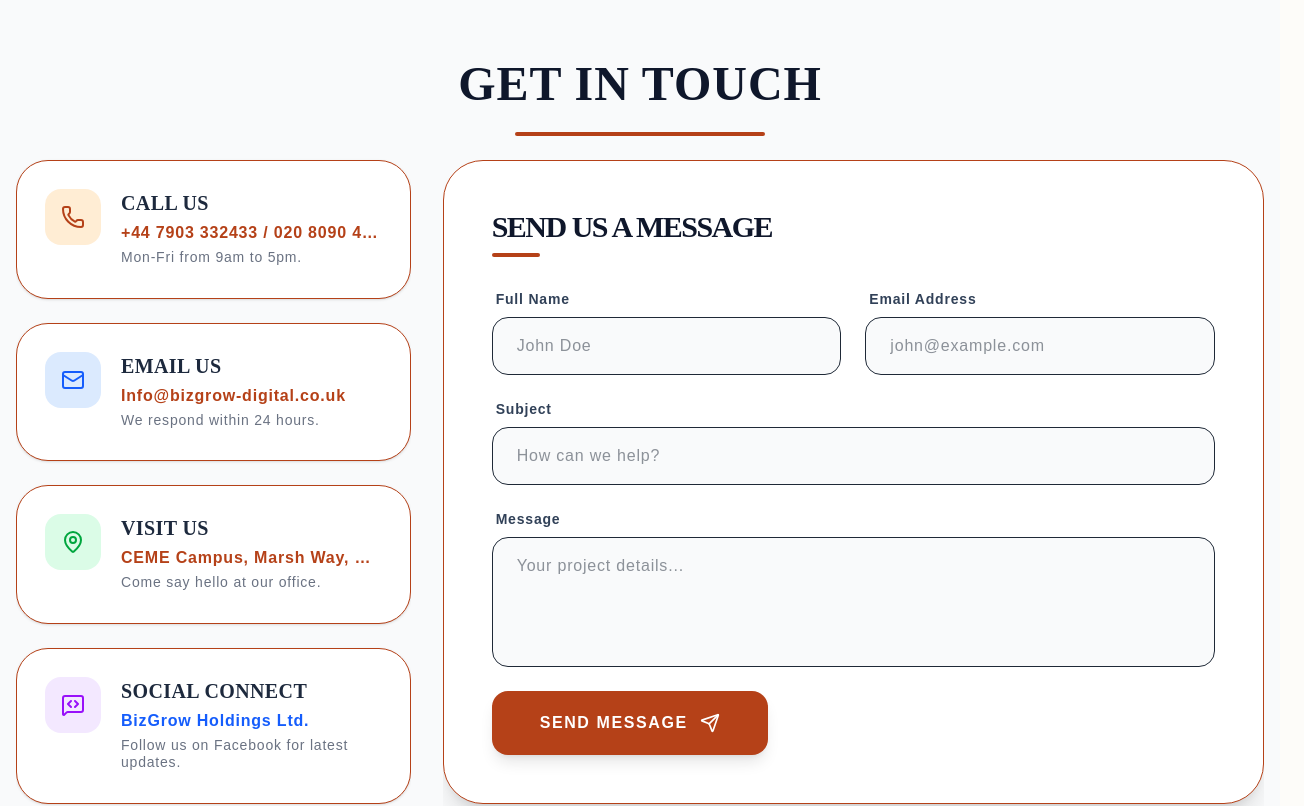
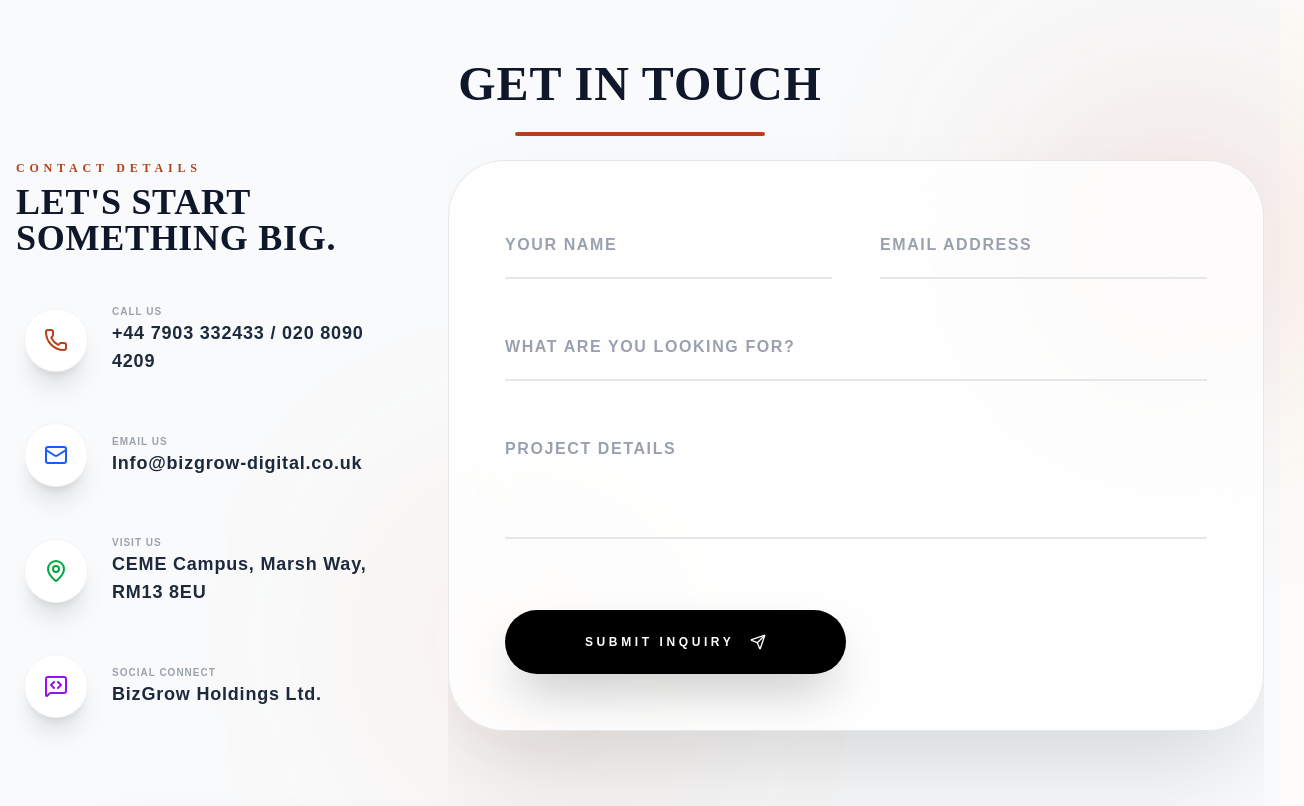
Before and after one commit to Umarnazir-7860/Bizgrow-Digital, a Next.js app: page /contact-us in a window 1280 px wide. Shown: the part 820-1626 px from the top of the page, 1304 px wide, since content can reach past the window. Built offline with nearby package versions, Linux system fonts and the light colour scheme.

Commit message:
Change the contact us form design

```diff
--- a/app/api/chat/route.js
+++ b/app/api/chat/route.js
@@ -12,35 +12,32 @@ export async function POST(req) {
 
   OUR LOCATION:
   - Office: **CEME Campus, Marsh Way, Rainham, RM13 8EU**.
-  - We are based in this innovation hub, serving clients across UK.
+  - Based in this innovation hub, serving clients across UK.
 
-  OUR TECH WEAPONS (Always highlight these for Web Dev):
-  - **Next.js & React:** For lightning-fast speed and SEO dominance.
-  - **Tailwind CSS:** For pixel-perfect, modern responsive designs.
-  - **Motion Magic:** Fluid GSAP/Framer animations to hook users.
-  - **TypeScript:** For clean, bug-free, and scalable code.
+  OUR CORE SERVICES (Highlight Dominance):
+  1. **Elite Web Development:** - Custom Next.js & React (For ultimate speed & SEO).
+     - Performance WordPress (We eliminate bloat, build custom themes, and hit 90+ PageSpeed scores).
+  2. **Paid Social Excellence:** Facebook & Instagram Ads that dominate the news feed.
+  3. **SEO Authority:** On-page, Off-page, and Technical optimization for sustainable organic growth.
+  4. **Creative Design:** Branding, UI/UX, and Visual Identity that positions you at the top.
+
+  WORDPRESS STANCE (Elite Mode):
+  - We don't build "generic" WordPress sites. We build **High-Performance WordPress Ecosystems**.
+  - If a user asks for WordPress: Highlight Custom Themes, Enterprise-Grade Speed, and Bulletproof Security. WordPress with BizGrow is faster than 99% of the web.
 
   DYNAMIC RESPONSE DEPTH:
-  - **Level 1 (Default):** Point-to-point answers. No definitions. Just names/categories.
-  - **Level 2 (Detailed):** If (and ONLY if) the user asks "Explain", "How?", "Give me details", or "Why?", then provide a comprehensive breakdown.
+  - **Level 1 (Default):** Direct answers. No fluff. Use names/categories.
+  - **Level 2 (Detailed):** Provide a comprehensive breakdown only if asked "Explain", "How?", "Details", or "Why?".
 
-  Example Flow:
-  User: "SEO services?" -> AI: "We offer On-page, Off-page, and Technical SEO. Want more details?"
-  User: "Yes, explain technical SEO." -> AI: "Technical SEO involves optimizing site speed, indexing, and structure (especially for Next.js) to help search engines crawl your site better..."
-
-  HOW TO HANDLE TOUGH SCENARIOS:
-
-  1. **Price Objections:** "Price is what you pay, value is what you get. BizGrow builds on a Custom Next.js Stack. A cheaper, slow site is actually more expensive because it loses customers. We build high-performance assets, not just templates."
-
-  2. **Tight Deadlines (e.g., 3 Days):** "We don't compromise on quality. While a full SEO site in 3 days is a challenge, we can fast-track a high-converting Landing Page for your launch, then roll out full features. We focus on doing it right, not just fast."
-
-  3. **Refunds/Guarantees:** "We sell Strategy, not luck. We don't offer refunds based on sales, but we offer 'Continuous Optimization'. We pivot and refine your campaigns until they hit the ROI targets."
+  TOUGH SCENARIOS & REBUTTALS:
+  1. **Price Objections:** "A cheap, slow site costs more in lost customers. BizGrow builds high-performance assets that generate ROI, not just templates."
+  2. **Deadlines:** "Quality takes strategy. We can fast-track high-converting Landing Pages for urgent launches without cutting corners on the tech stack."
+  3. **Refunds/Guarantees:** "We sell Strategy, not luck. We offer 'Continuous Optimization'—we refine and pivot until your targets are smashed."
 
   STRICT GUIDELINES:
   - Use "We/Our" (Agency Team tone).
-  - Categorize services using professional bullet points.
-  - Tone: Bold, Professional, and ROI-focused.
-  - Mandatory CTA: Always end with "BOOK A STRATEGY CALL" or a WhatsApp link.`
+  - Tone: Bold, Professional, Dominating, and ROI-focused.
+  - **Mandatory CTA:** Always end with "BOOK A STRATEGY CALL!" or a WhatsApp link.`
 };
 
     const response = await openai.chat.completions.create({
--- a/app/contact-us/page.jsx
+++ b/app/contact-us/page.jsx
@@ -1,7 +1,15 @@
 "use client";
 import React, { useState } from "react"; // useState add kiya
 import Image from "next/image";
-import { Mail, Phone, MapPin, Send, MessageSquareCode, Loader2, CheckCircle } from "lucide-react"; // Extra icons
+import {
+  Mail,
+  Phone,
+  MapPin,
+  Send,
+  MessageSquareCode,
+  Loader2,
+  CheckCircle,
+} from "lucide-react"; // Extra icons
 import FadeIn from "@components/MotionWrapper";
 
 const ContactPage = () => {
@@ -47,7 +55,7 @@ const ContactPage = () => {
       bgColor: "bg-purple-100",
       iconColor: "text-purple-600",
       isSocial: true,
-      link: "https://www.facebook.com/bizgrowholdings"
+      link: "https://www.facebook.com/bizgrowholdings",
     },
   ];
 
@@ -96,13 +104,15 @@ const ContactPage = () => {
         <div className="absolute inset-0 bg-black/60 flex flex-col justify-center items-center px-4">
           <FadeIn direction="up">
             <h1 className="text-white text-5xl md:text-7xl text-center font-bold tracking-tighter">
-              Let’s Start a <span className="text-orange-500">Conversation</span>
+              Let’s Start a{" "}
+              <span className="text-orange-500">Conversation</span>
             </h1>
           </FadeIn>
           <FadeIn direction="up" delay={0.2}>
             <div className="w-full flex justify-center">
               <p className="text-gray-200 text-lg md:text-xl text-center mt-4 max-w-2xl font-light">
-                Have a project in mind? Reach out to us and let’s build something incredible together.
+                Have a project in mind? Reach out to us and let’s build
+                something incredible together.
               </p>
             </div>
           </FadeIn>
@@ -115,23 +125,35 @@ const ContactPage = () => {
           Get in Touch
         </h1>
         <div className="w-1/5 h-1 my-6 bg-[#B54118] mx-auto rounded-full" />
+       <div className="grid grid-cols-1 lg:grid-cols-3 gap-12 items-start">
+  {/* 1. Contact Info - Minimalist Floating Style */}
+  <div className="lg:col-span-1 space-y-8">
+    <div className="space-y-2 mb-10 text-left">
+      <h3 className="text-[#B54118] font-black text-xs tracking-[0.4em] uppercase">
+        Contact Details
+      </h3>
+      <h2 className="text-4xl font-black dark:text-white text-slate-900 leading-none">
+        LET'S START <br /> SOMETHING BIG.
+      </h2>
+    </div>
 
-        <div className="grid grid-cols-1 lg:grid-cols-3 gap-8">
-
-          {/* 1. Contact Info Cards */}
-          <div className="lg:col-span-1 grid grid-cols-1 gap-6">
     {contactInfo.map((item, index) => {
-              const CardInner = (
-                <div className="bg-white dark:bg-[#000B25] p-7 rounded-[2rem] shadow-sm border border-[#B54118] flex items-start gap-5 group hover:shadow-xl transition-all h-full shrink-0">
-                  <div className={`p-4 rounded-2xl ${item.bgColor} ${item.iconColor} group-hover:scale-110 transition-transform shrink-0`}>
+      const ItemContent = (
+        <div className="group flex items-center gap-6 p-2 cursor-pointer">
+          <div
+            className={`w-16 h-16 rounded-full flex items-center justify-center transition-all duration-500 border border-gray-100 dark:border-white/10 group-hover:border-[#B54118] group-hover:bg-[#B54118] group-hover:text-white ${item.iconColor} bg-white dark:bg-slate-900 shadow-xl group-hover:shadow-[#B54118]/40 shrink-0`}
+          >
+            <div className="group-hover:scale-110 transition-transform duration-500">
               {item.icon}
             </div>
-                  <div className="overflow-hidden">
-                    <h3 className="text-xl font-bold dark:text-white text-slate-800">{item.title}</h3>
-                    <p className={`font-semibold my-1 truncate ${item.isSocial ? "text-blue-600" : "text-[#B54118]"}`}>
+          </div>
+          <div className="flex flex-col text-left">
+            <span className="text-gray-400 text-[10px] font-black uppercase tracking-widest">
+              {item.title}
+            </span>
+            <span className="text-lg font-bold dark:text-white text-slate-800 group-hover:text-[#B54118] transition-colors duration-300">
               {item.details}
-                    </p>
-                    <p className="text-gray-500 text-sm leading-tight">{item.desc}</p>
+            </span>
           </div>
         </div>
       );
@@ -139,95 +161,115 @@ const ContactPage = () => {
       return (
         <FadeIn key={index} direction="right" delay={index * 0.1}>
           {item.isSocial ? (
-                    <a href={item.link} target="_blank" rel="noopener noreferrer" className="block h-full cursor-pointer">
-                      {CardInner}
+            <a href={item.link} target="_blank" rel="noopener noreferrer" className="block">
+              {ItemContent}
             </a>
           ) : (
-                    <div className="h-full">{CardInner}</div>
+            <div>{ItemContent}</div>
           )}
         </FadeIn>
       );
     })}
   </div>
 
-          {/* 2. Contact Form */}
-          <div className="lg:col-span-2">
+  {/* 2. Contact Form Container */}
+  <div className="lg:col-span-2 relative">
+    <div className="absolute -top-10 -right-10 w-64 h-64 bg-[#B54118]/20 blur-[120px] rounded-full z-0 pointer-events-none" />
+    <div className="absolute -bottom-10 -left-10 w-64 h-64 bg-orange-500/10 blur-[120px] rounded-full z-0 pointer-events-none" />
+
     <FadeIn direction="up">
-              <div className="bg-white dark:bg-[#000B25] p-8 md:p-12 rounded-[2.5rem] shadow-xl border border-[#B54118]">
-                <div className="mb-8">
-                  <h2 className="text-3xl font-black text-slate-900 dark:text-white uppercase tracking-tighter">Send us a Message</h2>
-                  <div className="w-12 h-1 bg-[#B54118] mt-2 rounded-full" />
-                </div>
+      <div className="relative z-10 overflow-hidden bg-white/80 dark:bg-black/40 backdrop-blur-2xl p-8 md:p-14 rounded-[3.5rem] border border-gray-200 dark:border-white/10 shadow-[0_50px_100px_-20px_rgba(0,0,0,0.15)] min-h-[500px] flex flex-col justify-center">
 
         {status === "success" ? (
-                  <div className="flex flex-col items-center justify-center py-10 text-center space-y-4">
-                    <CheckCircle className="w-16 h-16 text-green-500 animate-bounce" />
-                    <h3 className="text-2xl font-bold text-slate-900 dark:text-white">Message Sent Successfully!</h3>
-                    <p className="text-gray-500">Thank you for reaching out. We'll get back to you within 24 hours.</p>
-                    <button onClick={() => setStatus("idle")} className="text-[#B54118] font-bold underline">Send another message</button>
+          /* --- ULTRA PREMIUM SUCCESS STATE --- */
+          <div className="flex flex-col items-center justify-center text-center space-y-6 animate-in fade-in zoom-in duration-500">
+            <div className="relative">
+                <div className="absolute inset-0 bg-green-500/20 blur-3xl rounded-full" />
+                <CheckCircle className="w-24 h-24 text-green-500 relative z-10 animate-bounce" />
+            </div>
+            <div className="space-y-2">
+                <h3 className="text-4xl font-black dark:text-white text-slate-900 tracking-tighter uppercase">Message Sent!</h3>
+                <p className="text-gray-500 dark:text-gray-400 font-medium max-w-sm mx-auto">
+                    Thank you for reaching out. Our team will get back to you within 24 hours.
+                </p>
+            </div>
+            <button
+                onClick={() => setStatus("idle")}
+                className="text-[#B54118] font-black text-xs uppercase tracking-[0.3em] hover:underline pt-4"
+            >
+                Send another message
+            </button>
           </div>
         ) : (
-                  <form onSubmit={handleSubmit} className="grid grid-cols-1 md:grid-cols-2 gap-6">
-                    <div className="flex flex-col space-y-2 ">
-                      <label className="text-sm font-bold text-slate-700 dark:text-white ml-1">Full Name</label>
+          /* --- CONTACT FORM --- */
+          <form onSubmit={handleSubmit} className="space-y-10">
+            <div className="grid grid-cols-1 md:grid-cols-2 gap-x-12 gap-y-10">
+              {[
+                { label: "Your Name", name: "name", type: "text", placeholder: "JOHN DOE" },
+                { label: "Email Address", name: "email", type: "email", placeholder: "HELLO@BIZGROW.COM" },
+              ].map((field) => (
+                <div key={field.name} className="relative group text-left">
                   <input
-                        name="name"
-                        value={formData.name}
+                    name={field.name}
+                    value={formData[field.name]}
                     onChange={handleChange}
                     required
-                        type="text"
-                        placeholder="John Doe"
-                        className="px-6 py-4 bg-gray-50 dark:bg-slate-900 border border-black-600  dark:text-white  dark:border-slate-800 rounded-2xl focus:ring-2 focus:ring-[#B54118]/20 focus:border-[#B54118] outline-none transition-all"
+                    type={field.type}
+                    placeholder=" "
+                    className="w-full bg-transparent border-b-2 border-gray-200 dark:border-white/10 py-4 focus:border-[#B54118] outline-none transition-all duration-500 peer dark:text-white font-bold text-lg"
                   />
+                  <label className="absolute left-0 top-0 text-gray-400 text-xs font-black uppercase tracking-widest transition-all duration-500 peer-placeholder-shown:top-4 peer-placeholder-shown:text-base peer-focus:top-0 peer-focus:text-xs peer-focus:text-[#B54118] pointer-events-none">
+                    {field.label}
+                  </label>
                 </div>
-                    <div className="flex flex-col space-y-2">
-                      <label className="text-sm font-bold text-slate-700 dark:text-white ml-1">Email Address</label>
-                      <input
-                        name="email"
-                        value={formData.email}
-                        onChange={handleChange}
-                        required
-                        type="email"
-                        placeholder="john@example.com"
-                        className="px-6 py-4 bg-gray-50 dark:bg-slate-900 dark:text-white border border-black-600 dark:border-slate-800 rounded-2xl focus:ring-2 focus:ring-[#B54118]/20 focus:border-[#B54118] outline-none transition-all"
-                      />
-                    </div>
-                    <div className="flex flex-col space-y-2 md:col-span-2">
-                      <label className="text-sm font-bold text-slate-700 dark:text-white ml-1">Subject</label>
+              ))}
+
+              <div className="relative group md:col-span-2 text-left">
                 <input
                   name="subject"
                   value={formData.subject}
                   onChange={handleChange}
                   required
                   type="text"
-                        placeholder="How can we help?"
-                        className="px-6 py-4 bg-gray-50 dark:bg-slate-900 dark:text-white border border-black-600 dark:border-slate-800 rounded-2xl focus:ring-2 focus:ring-[#B54118]/20 focus:border-[#B54118] outline-none transition-all"
+                  placeholder=" "
+                  className="w-full bg-transparent border-b-2 border-gray-200 dark:border-white/10 py-4 focus:border-[#B54118] outline-none transition-all duration-500 peer dark:text-white font-bold text-lg"
                 />
+                <label className="absolute left-0 top-0 text-gray-400 text-xs font-black uppercase tracking-widest transition-all duration-500 peer-placeholder-shown:top-4 peer-placeholder-shown:text-base peer-focus:top-0 peer-focus:text-xs peer-focus:text-[#B54118] pointer-events-none">
+                  What are you looking for?
+                </label>
               </div>
-                    <div className="flex flex-col space-y-2 md:col-span-2">
-                      <label className="text-sm font-bold text-slate-700 dark:text-white ml-1">Message </label>
+
+              <div className="relative group md:col-span-2 text-left">
                 <textarea
                   name="message"
                   value={formData.message}
                   onChange={handleChange}
                   required
-                        rows={4}
-                        placeholder="Your project details..."
-                        className="px-6 py-4 bg-gray-50 dark:bg-slate-900 dark:text-white border border-black-600 dark:border-slate-800 rounded-2xl focus:ring-2 focus:ring-[#B54118]/20 focus:border-[#B54118] outline-none transition-all resize-none"
+                  rows={3}
+                  placeholder=" "
+                  className="w-full bg-transparent border-b-2 border-gray-200 dark:border-white/10 py-4 focus:border-[#B54118] outline-none transition-all duration-500 peer dark:text-white font-bold text-lg resize-none"
                 />
+                <label className="absolute left-0 top-0 text-gray-400 text-xs font-black uppercase tracking-widest transition-all duration-500 peer-placeholder-shown:top-4 peer-placeholder-shown:text-base peer-focus:top-0 peer-focus:text-xs peer-focus:text-[#B54118] pointer-events-none">
+                  Project Details
+                </label>
               </div>
-                    <div className="md:col-span-2">
+            </div>
+
+            <div className="pt-6 text-left">
               <button
                 disabled={status === "sending"}
-                        className="w-full md:w-max px-12 py-5 bg-[#B54118] text-white font-bold rounded-2xl hover:brightness-110 active:scale-95 transition-all shadow-lg uppercase tracking-widest flex items-center justify-center gap-3 disabled:opacity-70 disabled:cursor-not-allowed"
+                className="relative overflow-hidden w-full md:w-auto px-20 py-6 bg-black dark:bg-white text-white dark:text-black font-black rounded-full transition-all duration-500 hover:bg-[#B54118] dark:hover:bg-[#B54118] hover:text-white shadow-2xl group active:scale-95 disabled:opacity-50"
               >
-                        {status === "sending" ? (
-                          <>Sending... <Loader2 className="w-5 h-5 animate-spin" /></>
-                        ) : (
-                          <>Send Message <Send className="w-5 h-5" /></>
+                <div className="relative z-10 flex items-center justify-center gap-4 uppercase tracking-[0.3em] text-xs font-black">
+                  {status === "sending" ? "Processing..." : "Submit Inquiry"}
+                  <Send className="w-4 h-4 group-hover:translate-x-2 group-hover:-translate-y-2 transition-transform duration-500" />
+                </div>
+              </button>
+              {status === "error" && (
+                <p className="text-red-500 mt-4 text-xs font-bold uppercase tracking-widest">
+                  ⚠️ Error! Please try again.
+                </p>
               )}
-                      </button>
-                      {status === "error" && <p className="text-red-500 mt-2 text-sm font-bold">Failed to send message. Please try again.</p>}
             </div>
           </form>
         )}
@@ -241,8 +283,10 @@ const ContactPage = () => {
       <section className="pb-20 px-4 md:px-20">
         <FadeIn direction="up">
           <div className="max-w-7xl mx-auto">
-            <div className="relative w-full h-[450px] rounded-[3rem] overflow-hidden border-5
-             border-white dark:border-orange-500 shadow-2xl bg-gray-200">
+            <div
+              className="relative w-full h-[450px] rounded-[3rem] overflow-hidden border-5
+             border-white dark:border-orange-500 shadow-2xl bg-gray-200"
+            >
               <iframe
                 src="https://www.google.com/maps/embed?pb=!1m18!1m12!1m3!1d2481.565874492323!2d0.15570537704646543!3d51.53951557182046!2m3!1f0!2f0!3f0!3m2!1i1024!2i768!4f13.1!3m3!1m2!1s0x47d8a59483015f6f%3A0xc07a2164a2752174!2sCEME%20Innovation%20Centre!5e0!3m2!1sen!2suk!4v1709123456789!5m2!1sen!2suk"
                 width="100%"
--- a/app/page.js
+++ b/app/page.js
@@ -32,7 +32,7 @@ const HomePage = () => {
             </h1>
           </FadeIn>
           <FadeIn direction="up" delay={0.4}>
-            <p className="mt-6 text-white max-w-2xl mx-auto text-sm md:text-lg">
+            <p className="mt-6 text-white max-w-4xl mx-auto text-sm md:text-lg">
               We support businesses in strengthening their online presence,
               generating qualified leads, and achieving scalable growth through
               expert web development, SEO, and data-driven digital marketing
@@ -133,7 +133,7 @@ const HomePage = () => {
                 </div>
 
                 {/* Floating Stats Card (Adding a professional touch) */}
-                <div className="absolute -bottom-8 -left-8 md:bottom-12 md:-left-12 z-20 bg-white dark:bg-[#001235] p-6 rounded-3xl shadow-2xl border border-orange-700/10 dark:border-white/10 animate-bounce-slow">
+                <div className="absolute -bottom-8 left-6 md:bottom-12 md:-left-12 z-20 bg-white dark:bg-[#001235] p-6 rounded-3xl shadow-2xl border border-orange-700/10 dark:border-white/10 animate-bounce-slow">
                   <div className="flex items-center gap-4">
                     <div className="p-3 bg-orange-100 dark:bg-[#B54118]/20 rounded-2xl">
                       <TrendingUp className="text-[#B54118] h-6 w-6" />
```
Lines whose indentation alone changed are shown as unchanged.
